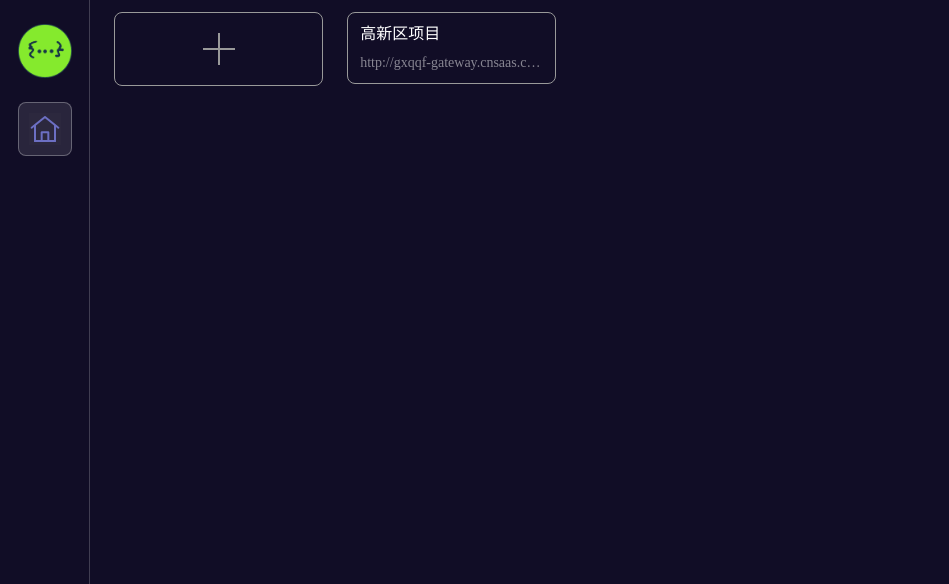
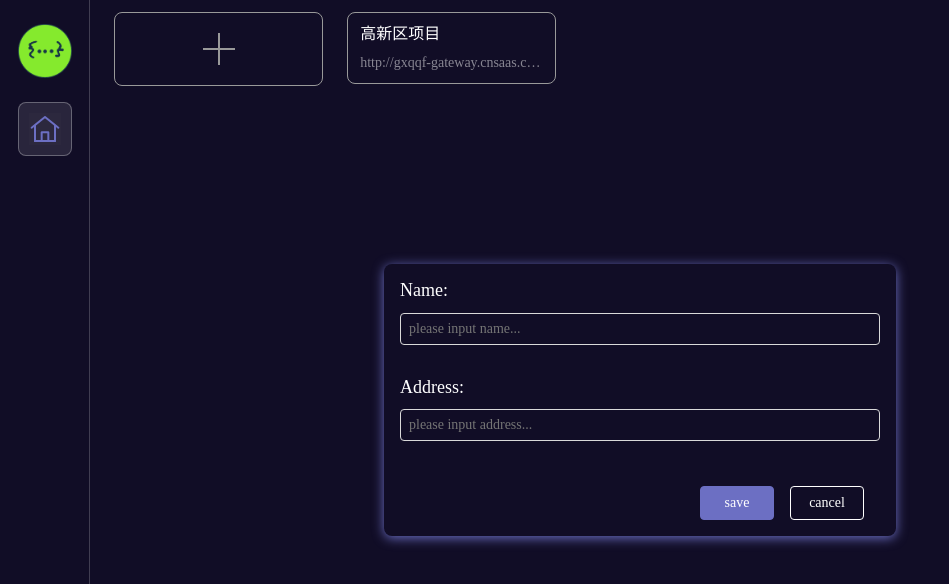
Before and after one commit to FireBushtree/swagger-client, a React (Vite) app: page /home in a window 1280 px wide. Both pictures are taken after a click on the element 218 px from the left and 49 px from the top of the page. Shown: the top 584 px of the page, without its empty margins (0-949 px from the left). Built offline with nearby package versions, Linux system fonts and the light colour scheme.

Commit message:
feat: support add swagger doc

```diff
--- a/src/assets/styles/var.less
+++ b/src/assets/styles/var.less
@@ -1,3 +1,5 @@
 @primary-color: #85ea2d;
 
 @black-color: #110D26;
+
+@main-color: #6C6FC3;
--- /dev/null
+++ b/src/pages/home/components/swagger-form/index.module.less
@@ -0,0 +1,91 @@
+.swaggerForm {
+  position: fixed;
+  left: 0;
+  top: 0;
+  right: 0;
+  bottom: 0;
+  margin: auto;
+  width: 480px;
+  height: 240px;
+  background: @black-color;
+  border-radius: 8px;
+  box-shadow: 0 2px 12px 0 @main-color;
+  padding: 16px;
+  display: flex;
+  flex-direction: column;
+
+  &Content {
+    flex: 1;
+    height: 0;
+  }
+
+  .formBlock + .formBlock {
+    padding-top: 8px;
+  }
+
+  .formBlock {
+    &Label {
+      font-size: 18px;
+    }
+  }
+
+  .input {
+    margin-top: 12px;
+    background: transparent;
+    border: 1px solid rgb(217, 217, 217);
+    height: 32px;
+    width: 100%;
+    border-radius: 4px;
+    font-size: 14px;
+    color: #fff;
+    padding: 0 8px;
+    box-sizing: border-box;
+    outline: none;
+    transition: all 0.2s;
+
+    &:focus {
+      border-color: @main-color;
+    }
+  }
+
+  .error {
+    height: 24px;
+    line-height: 24px;
+    font-size: 12px;
+    color: #ff0000;
+    padding-left: 4px;
+  }
+
+  .swaggerFormFooter {
+    display: flex;
+    justify-content: flex-end;
+
+    .button {
+      min-width: 72px;
+      font-size: 14px;
+      margin-right: 16px;
+      padding: 8px 0;
+      border: 1px solid #fff;
+      border-radius: 4px;
+      text-align: center;
+      cursor: pointer;
+      transition: all 0.3s;
+
+      &:hover {
+        border-color: @main-color;
+        color: @main-color;
+      }
+
+      &.main {
+        background: @main-color;
+        border-color: @main-color;
+
+        &:hover {
+          color: #fff;
+          background: darken(@main-color, 10%);
+          border-color: darken(@main-color, 10%);
+        }
+      }
+    }
+  }
+}
--- /dev/null
+++ b/src/pages/home/components/swagger-form/index.tsx
@@ -0,0 +1,82 @@
+import { useState } from 'react'
+import styles from './index.module.less'
+import { saveDocumentLocally } from '@/utils'
+
+export interface SwaggerFormProps {
+  onClose: () => any
+}
+
+const SwaggerForm: React.FC<SwaggerFormProps> = (props) => {
+  const { onClose } = props
+  const [name, setName] = useState('')
+  const [address, setAddress] = useState('')
+  const [nameError, setNameError] = useState('')
+  const [addressError, setAddressError] = useState('')
+
+  const handleNameInput = (e: React.ChangeEvent<HTMLInputElement>) => {
+    setNameError('')
+    setName(e.target.value)
+  }
+  const handleAddressInput = (e: React.ChangeEvent<HTMLInputElement>) => {
+    setAddressError('')
+    setAddress(e.target.value)
+  }
+
+  const handleSave = async () => {
+    // 1. validate
+    if (!name) {
+      setNameError('please input name')
+    }
+    if (!address) {
+      setAddressError('please input address')
+    }
+
+    // 2. save
+    await saveDocumentLocally({ name, address })
+
+    onClose()
+  }
+
+  const handleCancel = () => {
+    onClose()
+  }
+
+  return (
+    <div className={styles.swaggerForm}>
+      <div className={styles.swaggerFormContent}>
+        <div className={styles.formBlock}>
+          <div className={styles.formBlockLabel}>Name:</div>
+          <input
+            value={name}
+            onChange={handleNameInput}
+            className={styles.input}
+            placeholder="please input name..."
+          />
+          <div className={styles.error}>{nameError}</div>
+        </div>
+
+        <div className={styles.formBlock}>
+          <div className={styles.formBlockLabel}>Address:</div>
+          <input
+            value={address}
+            onChange={handleAddressInput}
+            className={styles.input}
+            placeholder="please input address..."
+          />
+        </div>
+        <div className={styles.error}>{addressError}</div>
+      </div>
+
+      <div className={styles.swaggerFormFooter}>
+        <div className={`${styles.button} ${styles.main}`} onClick={handleSave}>
+          save
+        </div>
+        <div className={styles.button} onClick={handleCancel}>
+          cancel
+        </div>
+      </div>
+    </div>
+  )
+}
+
+export default SwaggerForm
--- a/src/pages/home/index.tsx
+++ b/src/pages/home/index.tsx
@@ -1,18 +1,24 @@
 import SwaggerItem from './components/swagger-item'
+import SwaggerForm from './components/swagger-form'
 import styles from './index.module.less'
+import { useState } from 'react'
 
 export default function Home () {
+  const [showSwaggerForm, setShowSwaggerForm] = useState(false)
+
   return (
     <div className={styles.home}>
       <div className={styles.swaggerList}>
         <div className={styles.swaggerBlock}>
-          <div className={styles.create}></div>
+          <div onClick={() => { setShowSwaggerForm(true) }} className={styles.create}></div>
         </div>
 
         <div className={styles.swaggerBlock}>
           <SwaggerItem />
         </div>
       </div>
+
+      { showSwaggerForm && <SwaggerForm onClose={() => { setShowSwaggerForm(false) }} /> }
     </div>
   )
 }
--- a/src/test.module.less
+++ /dev/null
@@ -1,3 +0,0 @@
-.button {
-  display: flex;
-}
--- /dev/null
+++ b/src/types.d.ts
@@ -0,0 +1,6 @@
+export {}
+declare global {
+  interface Window {
+    __TAURI__: any // this will be your variable name
+  }
+}
--- /dev/null
+++ b/src/utils/browser.ts
@@ -0,0 +1,3 @@
+import { type SwaggerDocument } from '.'
+
+export const saveDocumentLocally = (document: SwaggerDocument) => {}
--- /dev/null
+++ b/src/utils/index.ts
@@ -0,0 +1,17 @@
+import * as browser from './browser'
+import * as tauri from './tauri'
+
+export interface SwaggerDocument {
+  name: string
+  address: string
+}
+
+const isTauriEnv = () => window && window.__TAURI__
+
+export const saveDocumentLocally = async (document: SwaggerDocument) => {
+  if (isTauriEnv()) {
+    await tauri.saveDocumentLocally(document)
+  } else {
+    browser.saveDocumentLocally(document)
+  }
+}
--- /dev/null
+++ b/src/utils/tauri.ts
@@ -0,0 +1,44 @@
+import { BaseDirectory, createDir, exists, readTextFile, writeFile } from '@tauri-apps/api/fs'
+import { type SwaggerDocument } from '.'
+
+export const CONFIG_FILE_NAME = 'swagger-client.conf.json'
+const appDataDir = BaseDirectory.AppData
+
+export async function createConfigDir () {
+  await createDir('', { dir: appDataDir, recursive: true })
+}
+
+export async function hasConfigFile () {
+  return await exists(CONFIG_FILE_NAME, { dir: appDataDir })
+}
+
+export async function getDocumentList () {
+  const fileContent = await readTextFile(CONFIG_FILE_NAME, { dir: appDataDir })
+  try {
+    const documentList = JSON.parse(fileContent) as SwaggerDocument[]
+    return documentList
+  } catch (e) {
+    return []
+  }
+}
+
+export const saveDocumentLocally = async (document: SwaggerDocument) => {
+  const hasFile = await hasConfigFile()
+
+  if (hasFile) {
+    const documentList = await getDocumentList()
+    const targetIdx = documentList.findIndex(item => item.address === document.address)
+    if (targetIdx === -1) {
+      // create
+      documentList.push(document)
+    } else {
+      // update
+      documentList[targetIdx] = document
+    }
+
+    await writeFile(CONFIG_FILE_NAME, JSON.stringify(documentList), { dir: appDataDir })
+  } else {
+    await createConfigDir()
+    await writeFile(CONFIG_FILE_NAME, JSON.stringify([document]), { dir: appDataDir })
+  }
+}
--- a/tsconfig.json
+++ b/tsconfig.json
@@ -19,6 +19,7 @@
     "noUnusedLocals": true,
     "noUnusedParameters": true,
     "noFallthroughCasesInSwitch": true,
+    "typeRoots": ["./src/types"],
     "paths": {
       "@/*": ["./src/*"]
     }
```
Also changed, not shown: src-tauri/tauri.conf.json (+15 -1 lines), .eslintrc.cjs, 2 other files (tests, documents, lock files or other folders).
